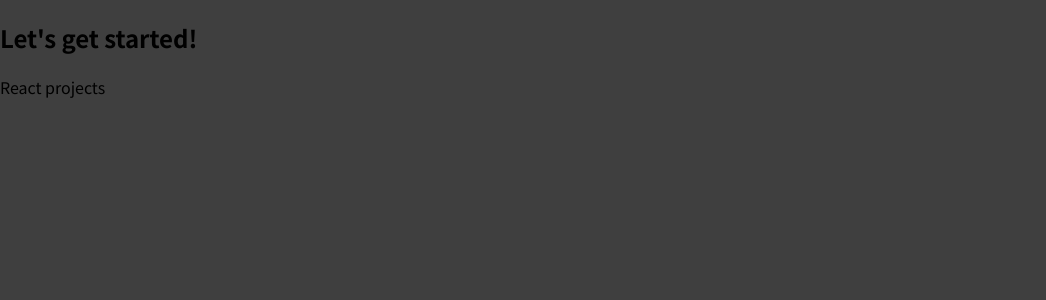
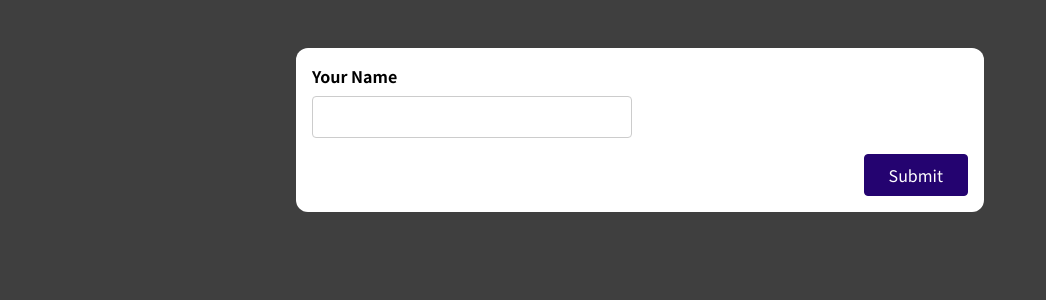
Before and after one commit to Pranjalm-23/react-complete-guide, a JavaScript app: page / in a window 1280 px wide. Shown: the top 300 px of the page, without its empty margins (0-1046 px from the left). Built offline with nearby package versions, Linux system fonts and the light colour scheme.

Commit message:
initialised

```diff
--- a/src/App.js
+++ b/src/App.js
@@ -1,10 +1,11 @@
-const App = () => {
+import SimpleInput from "./components/SimpleInput";
+
+function App() {
   return (
-    <div>
-      <h2>Let's get started!</h2>
-      <p>React projects </p>
+    <div className="app">
+      <SimpleInput />
     </div>
   );
-};
+}
 
 export default App;
--- /dev/null
+++ b/src/components/SimpleInput.js
@@ -0,0 +1,15 @@
+const SimpleInput = (props) => {
+  return (
+    <form>
+      <div className='form-control'>
+        <label htmlFor='name'>Your Name</label>
+        <input type='text' id='name' />
+      </div>
+      <div className="form-actions">
+        <button>Submit</button>
+      </div>
+    </form>
+  );
+};
+
+export default SimpleInput;
--- a/src/index.css
+++ b/src/index.css
@@ -12,3 +12,91 @@ body {
   margin: 0;
   background-color: #3f3f3f;
 }
+
+.app {
+  width: 90%;
+  max-width: 43rem;
+  padding: 1rem;
+  border-radius: 12px;
+  background-color: white;
+  margin: 3rem auto;
+}
+
+.form-control {
+  margin-bottom: 1rem;
+}
+
+.form-control input,
+.form-control label {
+  display: block;
+}
+
+.form-control label {
+  font-weight: bold;
+  margin-bottom: 0.5rem;
+}
+
+.form-control input,
+.form-control select {
+  font: inherit;
+  padding: 0.5rem;
+  border-radius: 4px;
+  border: 1px solid #ccc;
+  width: 20rem;
+  max-width: 100%;
+}
+
+.form-control input:focus {
+  outline: none;
+  border-color: #240370;
+  background-color: #e0d4fd;
+}
+
+.control-group {
+  display: flex;
+  column-gap: 1rem;
+  flex-wrap: wrap;
+}
+
+.control-group .form-control {
+  min-width: 15rem;
+  flex: 1;
+}
+
+button {
+  font: inherit;
+  background-color: #240370;
+  color: white;
+  border: 1px solid #240370;
+  padding: 0.5rem 1.5rem;
+  border-radius: 4px;
+  cursor: pointer;
+}
+
+button:hover,
+button:active {
+  background-color: #33059e;
+  border-color: #33059e;
+}
+
+.form-actions {
+  text-align: right;
+}
+
+.form-actions button {
+  margin-left: 1rem;
+}
+
+.invalid input {
+  border: 1px solid #b40e0e;
+  background-color: #fddddd;
+}
+
+.invalid input:focus {
+  border-color: #ff8800;
+  background-color: #fbe8d2;
+}
+
+.error-text {
+  color: #b40e0e;
+}
--- a/src/index.js
+++ b/src/index.js
@@ -1,12 +1,6 @@
-import React from 'react';
 import ReactDOM from 'react-dom';
+
 import './index.css';
 import App from './App';
 
-
-ReactDOM.render(
-  <React.StrictMode>
-    <App />
-  </React.StrictMode>,
-  document.getElementById('root')
-);
+ReactDOM.render(<App />, document.getElementById('root'));
```
Also changed, not shown: src/components/BasicForm.js (added, +25 -0 lines).
